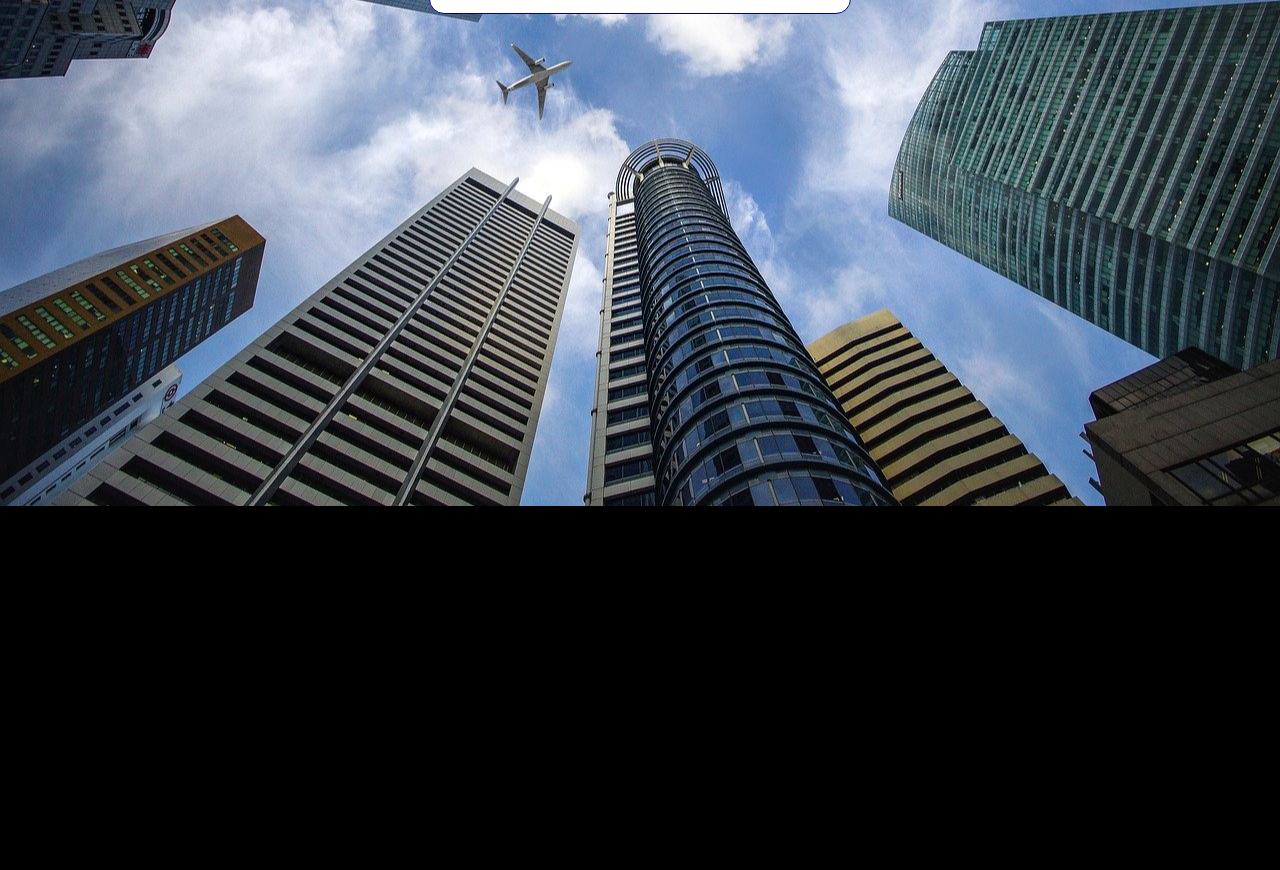
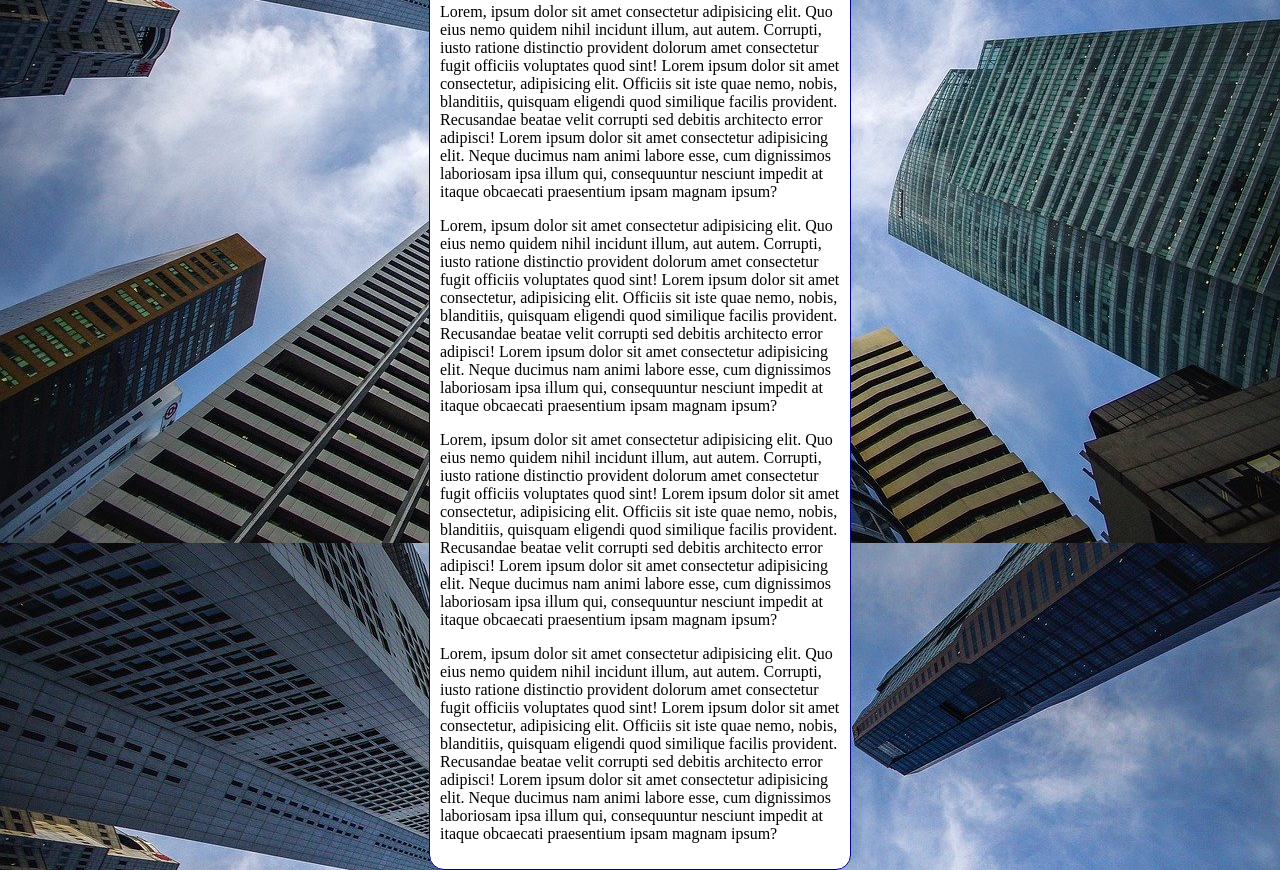
Before and after one commit to llopesdiego/html-css, a plain HTML site: page exercicios/ex022/fundo006.html in a window 1280 px wide. Shown: the part 310-1180 px from the top of the page. Before the commit the page ends 816 px from the top, so only its background shows below. Drawn offline with Linux system fonts and the light colour scheme.

Commit message:
fundo fixo

```diff
--- a/exercicios/ex022/fundo006.html
+++ b/exercicios/ex022/fundo006.html
@@ -4,14 +4,16 @@
     <meta charset="UTF-8">
     <meta http-equiv="X-UA-Compatible" content="IE=edge">
     <meta name="viewport" content="width=device-width, initial-scale=1.0">
-    <title>Document</title>
+    <title>Fundo fixo de Tela</title>
     <style>
         body{
             height: 100vh;
-            background-color: black;
-            background-image: url(imagens/wallpaper002.jpg);
-            background-position: center center;
-            background-repeat: no-repeat;
+            /* background-color: black;
+                background-image: url(imagens/wallpaper002.jpg);
+                background-position: center center;
+                background-repeat: no-repeat;
+                background-attachment: fixed; */
+            background: black url(imagens/wallpaper002.jpg) center center no-repeat fixed; /* shorthand do background*/
             background-size: cover;
         }
 
@@ -29,6 +31,10 @@
     <main>
         <h1>Testes de Imagem de Fundo</h1>
         <p>Lorem, ipsum dolor sit amet consectetur adipisicing elit. Quo eius nemo quidem nihil incidunt illum, aut autem. Corrupti, iusto ratione distinctio provident dolorum amet consectetur fugit officiis voluptates quod sint! Lorem ipsum dolor sit amet consectetur, adipisicing elit. Officiis sit iste quae nemo, nobis, blanditiis, quisquam eligendi quod similique facilis provident. Recusandae beatae velit corrupti sed debitis architecto error adipisci! Lorem ipsum dolor sit amet consectetur adipisicing elit. Neque ducimus nam animi labore esse, cum dignissimos laboriosam ipsa illum qui, consequuntur nesciunt impedit at itaque obcaecati praesentium ipsam magnam ipsum?</p>
+        <p>Lorem, ipsum dolor sit amet consectetur adipisicing elit. Quo eius nemo quidem nihil incidunt illum, aut autem. Corrupti, iusto ratione distinctio provident dolorum amet consectetur fugit officiis voluptates quod sint! Lorem ipsum dolor sit amet consectetur, adipisicing elit. Officiis sit iste quae nemo, nobis, blanditiis, quisquam eligendi quod similique facilis provident. Recusandae beatae velit corrupti sed debitis architecto error adipisci! Lorem ipsum dolor sit amet consectetur adipisicing elit. Neque ducimus nam animi labore esse, cum dignissimos laboriosam ipsa illum qui, consequuntur nesciunt impedit at itaque obcaecati praesentium ipsam magnam ipsum?</p>
+        <p>Lorem, ipsum dolor sit amet consectetur adipisicing elit. Quo eius nemo quidem nihil incidunt illum, aut autem. Corrupti, iusto ratione distinctio provident dolorum amet consectetur fugit officiis voluptates quod sint! Lorem ipsum dolor sit amet consectetur, adipisicing elit. Officiis sit iste quae nemo, nobis, blanditiis, quisquam eligendi quod similique facilis provident. Recusandae beatae velit corrupti sed debitis architecto error adipisci! Lorem ipsum dolor sit amet consectetur adipisicing elit. Neque ducimus nam animi labore esse, cum dignissimos laboriosam ipsa illum qui, consequuntur nesciunt impedit at itaque obcaecati praesentium ipsam magnam ipsum?</p>
+        <p>Lorem, ipsum dolor sit amet consectetur adipisicing elit. Quo eius nemo quidem nihil incidunt illum, aut autem. Corrupti, iusto ratione distinctio provident dolorum amet consectetur fugit officiis voluptates quod sint! Lorem ipsum dolor sit amet consectetur, adipisicing elit. Officiis sit iste quae nemo, nobis, blanditiis, quisquam eligendi quod similique facilis provident. Recusandae beatae velit corrupti sed debitis architecto error adipisci! Lorem ipsum dolor sit amet consectetur adipisicing elit. Neque ducimus nam animi labore esse, cum dignissimos laboriosam ipsa illum qui, consequuntur nesciunt impedit at itaque obcaecati praesentium ipsam magnam ipsum?</p>
+        <p>Lorem, ipsum dolor sit amet consectetur adipisicing elit. Quo eius nemo quidem nihil incidunt illum, aut autem. Corrupti, iusto ratione distinctio provident dolorum amet consectetur fugit officiis voluptates quod sint! Lorem ipsum dolor sit amet consectetur, adipisicing elit. Officiis sit iste quae nemo, nobis, blanditiis, quisquam eligendi quod similique facilis provident. Recusandae beatae velit corrupti sed debitis architecto error adipisci! Lorem ipsum dolor sit amet consectetur adipisicing elit. Neque ducimus nam animi labore esse, cum dignissimos laboriosam ipsa illum qui, consequuntur nesciunt impedit at itaque obcaecati praesentium ipsam magnam ipsum?</p>
     </main>
 </body>
 </html>
```
